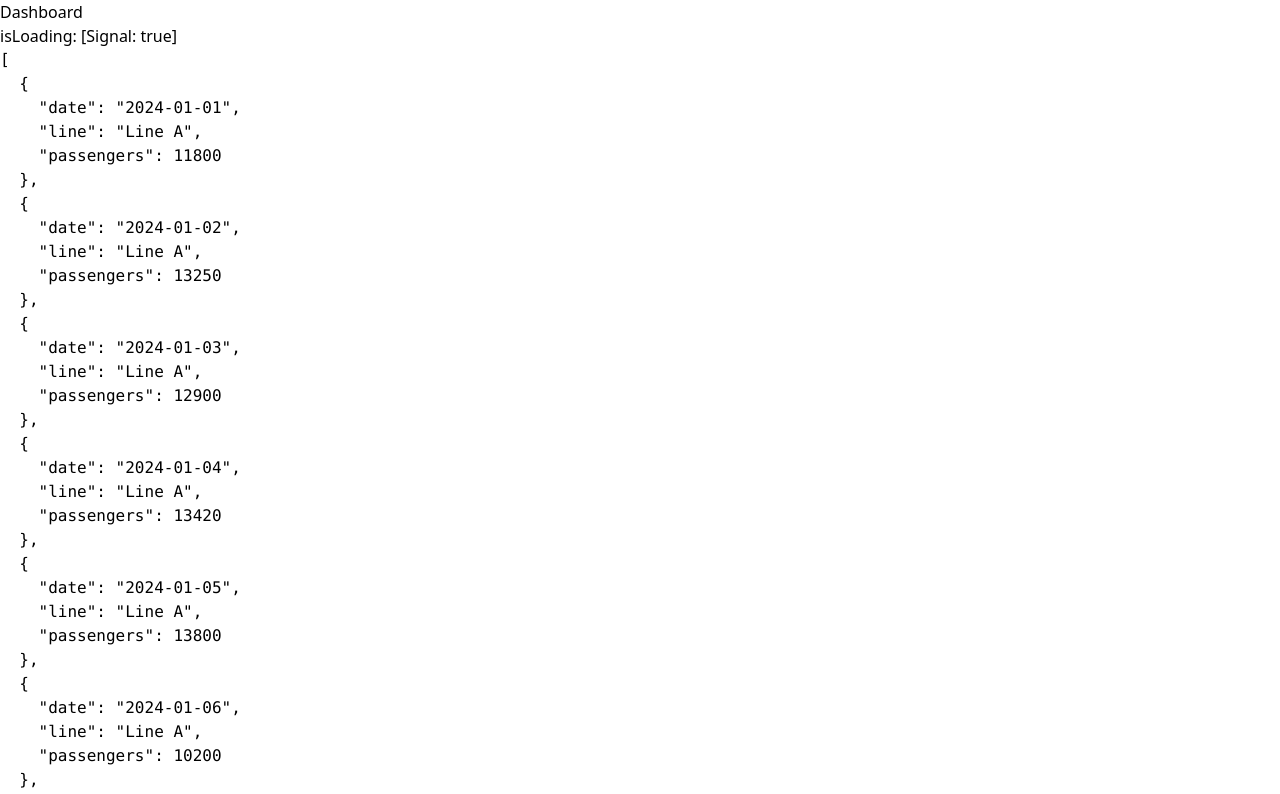
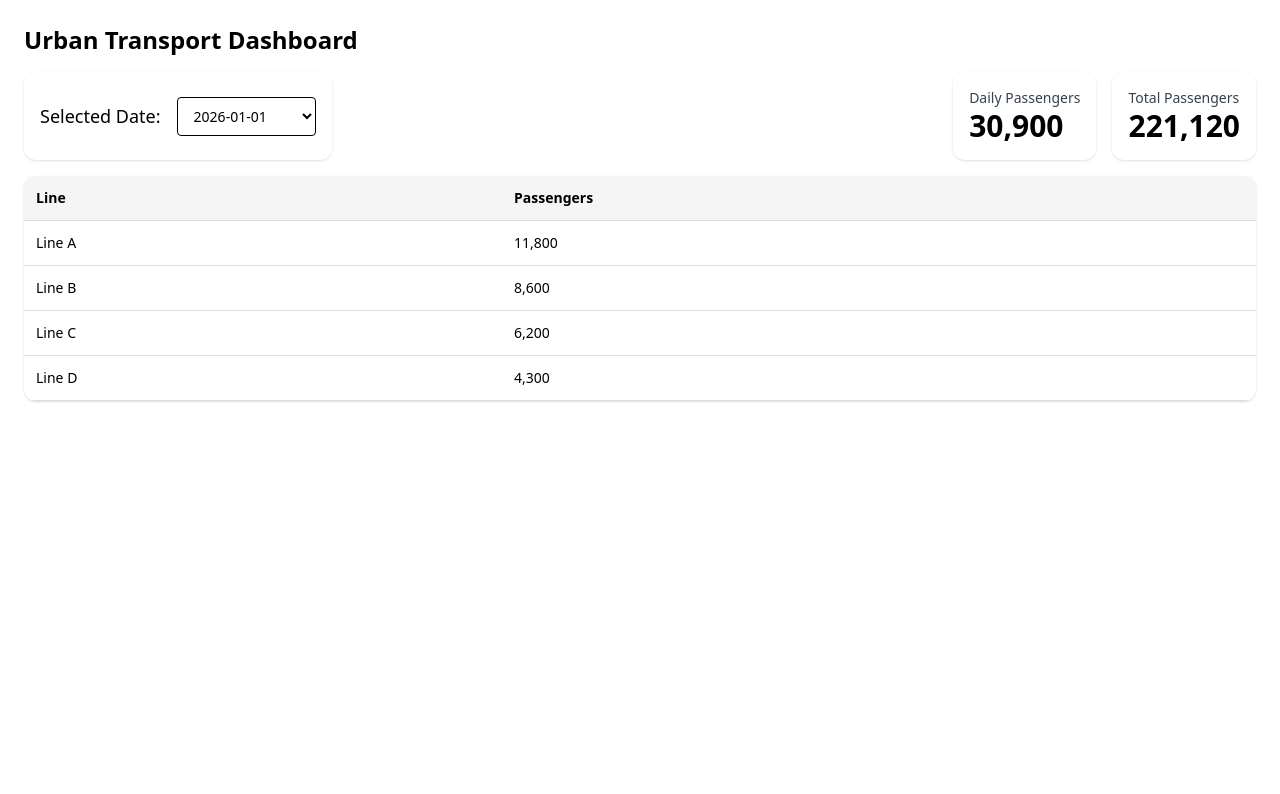
Before and after one commit to Alvitaa/transport-data-dashboard, an Angular app: page / in a window 1280 px wide. Shown: the top 794 px of the page. Built offline with nearby package versions, Linux system fonts and the light colour scheme.

Commit message:
dashboard functional

```diff
--- a/public/data/transport-data.json
+++ b/public/data/transport-data.json
@@ -1,33 +1,33 @@
 [
-  { "date": "2024-01-01", "line": "Line A", "passengers": 11800 },
-  { "date": "2024-01-02", "line": "Line A", "passengers": 13250 },
-  { "date": "2024-01-03", "line": "Line A", "passengers": 12900 },
-  { "date": "2024-01-04", "line": "Line A", "passengers": 13420 },
-  { "date": "2024-01-05", "line": "Line A", "passengers": 13800 },
-  { "date": "2024-01-06", "line": "Line A", "passengers": 10200 },
-  { "date": "2024-01-07", "line": "Line A", "passengers": 9800 },
+  { "date": "2026-01-01", "line": "Line A", "passengers": 11800 },
+  { "date": "2026-01-02", "line": "Line A", "passengers": 13250 },
+  { "date": "2026-01-03", "line": "Line A", "passengers": 12900 },
+  { "date": "2026-01-04", "line": "Line A", "passengers": 13420 },
+  { "date": "2026-01-05", "line": "Line A", "passengers": 13800 },
+  { "date": "2026-01-06", "line": "Line A", "passengers": 10200 },
+  { "date": "2026-01-07", "line": "Line A", "passengers": 9800 },
 
-  { "date": "2024-01-01", "line": "Line B", "passengers": 8600 },
-  { "date": "2024-01-02", "line": "Line B", "passengers": 9100 },
-  { "date": "2024-01-03", "line": "Line B", "passengers": 8950 },
-  { "date": "2024-01-04", "line": "Line B", "passengers": 9300 },
-  { "date": "2024-01-05", "line": "Line B", "passengers": 9600 },
-  { "date": "2024-01-06", "line": "Line B", "passengers": 7400 },
-  { "date": "2024-01-07", "line": "Line B", "passengers": 7100 },
+  { "date": "2026-01-01", "line": "Line B", "passengers": 8600 },
+  { "date": "2026-01-02", "line": "Line B", "passengers": 9100 },
+  { "date": "2026-01-03", "line": "Line B", "passengers": 8950 },
+  { "date": "2026-01-04", "line": "Line B", "passengers": 9300 },
+  { "date": "2026-01-05", "line": "Line B", "passengers": 9600 },
+  { "date": "2026-01-06", "line": "Line B", "passengers": 7400 },
+  { "date": "2026-01-07", "line": "Line B", "passengers": 7100 },
 
-  { "date": "2024-01-01", "line": "Line C", "passengers": 6200 },
-  { "date": "2024-01-02", "line": "Line C", "passengers": 6800 },
-  { "date": "2024-01-03", "line": "Line C", "passengers": 6650 },
-  { "date": "2024-01-04", "line": "Line C", "passengers": 7000 },
-  { "date": "2024-01-05", "line": "Line C", "passengers": 7200 },
-  { "date": "2024-01-06", "line": "Line C", "passengers": 5400 },
-  { "date": "2024-01-07", "line": "Line C", "passengers": 5100 },
+  { "date": "2026-01-01", "line": "Line C", "passengers": 6200 },
+  { "date": "2026-01-02", "line": "Line C", "passengers": 6800 },
+  { "date": "2026-01-03", "line": "Line C", "passengers": 6650 },
+  { "date": "2026-01-04", "line": "Line C", "passengers": 7000 },
+  { "date": "2026-01-05", "line": "Line C", "passengers": 7200 },
+  { "date": "2026-01-06", "line": "Line C", "passengers": 5400 },
+  { "date": "2026-01-07", "line": "Line C", "passengers": 5100 },
 
-  { "date": "2024-01-01", "line": "Line D", "passengers": 4300 },
-  { "date": "2024-01-02", "line": "Line D", "passengers": 4800 },
-  { "date": "2024-01-03", "line": "Line D", "passengers": 4700 },
-  { "date": "2024-01-04", "line": "Line D", "passengers": 4950 },
-  { "date": "2024-01-05", "line": "Line D", "passengers": 5200 },
-  { "date": "2024-01-06", "line": "Line D", "passengers": 3900 },
-  { "date": "2024-01-07", "line": "Line D", "passengers": 3700 }
+  { "date": "2026-01-01", "line": "Line D", "passengers": 4300 },
+  { "date": "2026-01-02", "line": "Line D", "passengers": 4800 },
+  { "date": "2026-01-03", "line": "Line D", "passengers": 4700 },
+  { "date": "2026-01-04", "line": "Line D", "passengers": 4950 },
+  { "date": "2026-01-05", "line": "Line D", "passengers": 5200 },
+  { "date": "2026-01-06", "line": "Line D", "passengers": 3900 },
+  { "date": "2026-01-07", "line": "Line D", "passengers": 3700 }
 ]
--- a/src/app/features/dashboard/dashboard.html
+++ b/src/app/features/dashboard/dashboard.html
@@ -1,11 +1,58 @@
-<h2>Dashboard</h2>
+<div class="p-6 space-y-4">
+  <h1 class="text-2xl font-bold">Urban Transport Dashboard</h1>
 
-<p>isLoading: {{ isLoading }}</p>
+  @if (isLoading()) {
+    <p class="text-gray-500">Loading data...</p>
+  } @else {
+    <!-- KPI -->
+    <div class="flex flex-row place-content-between">
+      <div class="flex gap-4 items-center bg-white rounded-xl shadow p-4 w-1/4">
+        <label class="text-lg font-medium">Selected Date:</label>
+        <select
+          class="border rounded px-3 py-2 text-sm flex grow"
+          (change)="selectedDate.set($any($event.target).value)"
+        >
+          @for (date of availableDates(); track date) {
+            <option [value]="date">
+              {{ date }}
+            </option>
+          }
+        </select>
+      </div>
+      <div class="flex flex-row gap-4">
+        <div class="bg-white rounded-xl shadow p-4 w-fit">
+          <p class="text-sm text-gray-700">Daily Passengers</p>
+          <p class="text-3xl font-semibold">
+            {{ dateTotalPassengers() | number }}
+          </p>
+        </div>
 
-<p *ngIf="isLoading()">Loading...</p>
+        <div class="bg-white rounded-xl shadow p-4 w-fit">
+          <p class="text-sm text-gray-700">Total Passengers</p>
+          <p class="text-3xl font-semibold">
+            {{ totalPassengers() | number }}
+          </p>
+        </div>
+      </div>
+    </div>
 
-<pre *ngIf="!isLoading()">
-{{ records() | json }}
-</pre>
-
-<p>Total passengers: {{ totalPassengers() }}</p>
+    <div class="bg-white rounded-xl shadow overflow-hidden">
+      <table class="w-full text-sm">
+        <thead class="bg-gray-100 text-left">
+          <tr>
+            <th class="p-3">Line</th>
+            <th class="p-3">Passengers</th>
+          </tr>
+        </thead>
+        <tbody>
+          @for (row of filteredData(); track row.line) {
+            <tr class="border-t">
+              <td class="p-3 font-medium">{{ row.line }}</td>
+              <td class="p-3">{{ row.passengers | number }}</td>
+            </tr>
+          }
+        </tbody>
+      </table>
+    </div>
+  }
+</div>
--- a/src/app/features/dashboard/dashboard.ts
+++ b/src/app/features/dashboard/dashboard.ts
@@ -14,6 +14,8 @@ export class Dashboard {
   records = signal<TransportRecord[]>([]);
   isLoading = signal(true);
 
+  selectedDate = signal<string | null>(null);
+
   constructor(private transportService: TransportDataService) {
     this.loadData();
   }
@@ -23,6 +25,7 @@ export class Dashboard {
       next: (res) => {
         this.records.set(res);
         this.isLoading.set(false);
+        this.selectedDate.set(res[0]?.date ?? null);
       },
       error: (err) => {
         console.error('Error: ', err);
@@ -31,7 +34,21 @@ export class Dashboard {
     });
   }
 
+  availableDates = computed(() =>
+    [...new Set(this.records().map(d => d.date))]
+  );
+
+  filteredData = computed(() =>
+    this.selectedDate()
+      ? this.records().filter(d => d.date === this.selectedDate())
+      : []
+  );
+
+  dateTotalPassengers = computed(() =>
+    this.filteredData().reduce((sum,line) => sum + line.passengers, 0)
+  )
+
   totalPassengers = computed(() =>
-    this.records().reduce((sum, line) => sum + line.passengers, 0),
+    this.records().reduce((sum, line) => sum + line.passengers, 0)
   );
 }
```
